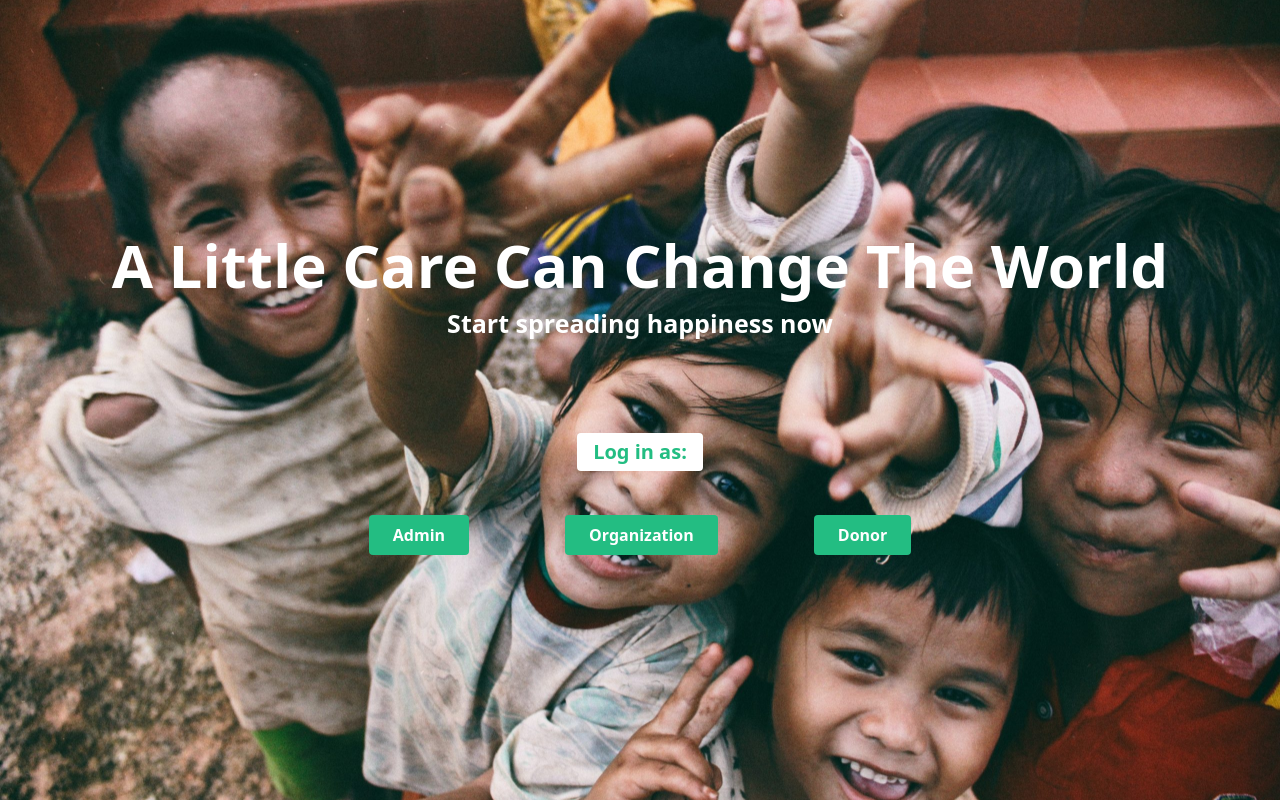
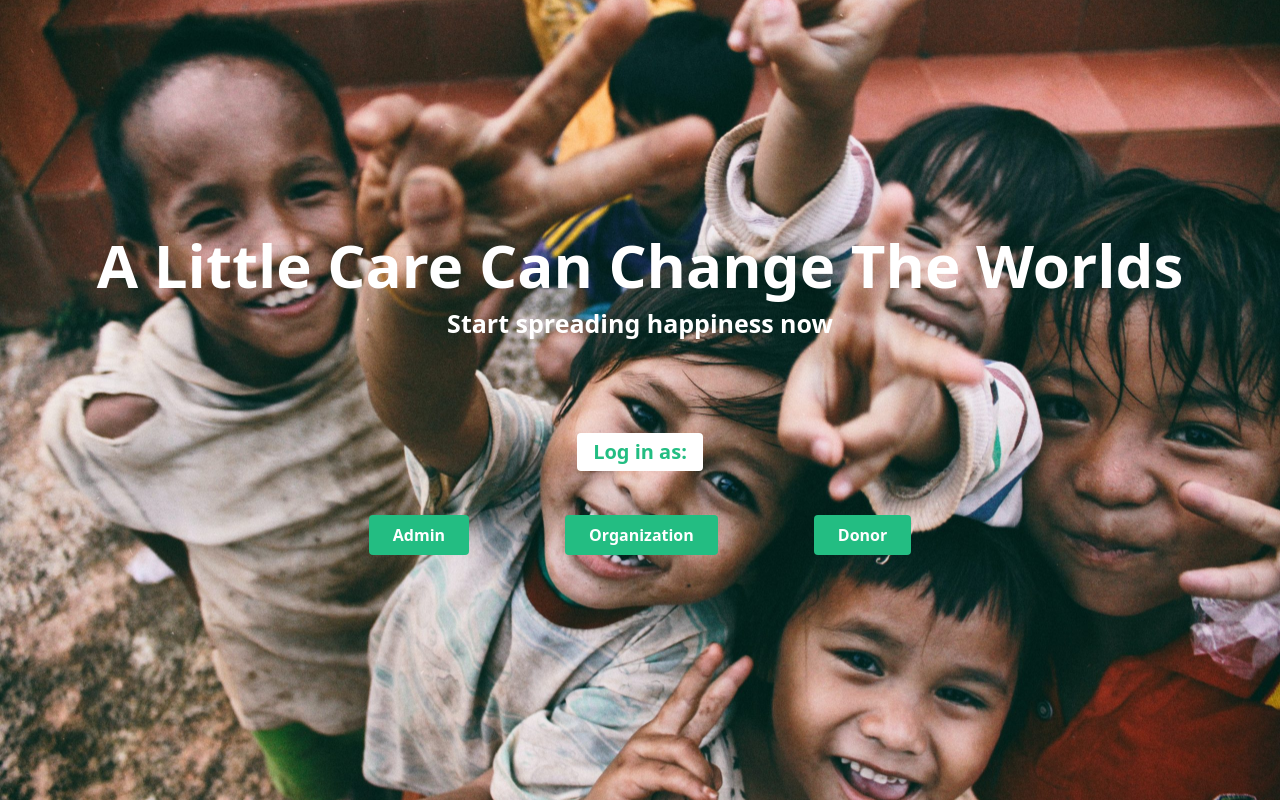
Before and after one commit to ramezhany1919/All-Stars, a website: page Home.html in a window 1280 px wide. Drawn offline with Linux system fonts and the light colour scheme.

Commit message:
Test push git

```diff
--- a/Home.html
+++ b/Home.html
@@ -43,7 +43,7 @@
         class="text-4xl font-extrabold shadow-inner text-white"
         style="font-size: 60px"
       >
-        A Little Care Can Change The World
+        A Little Care Can Change The Worlds
       </h1>
       <p class="mt-6 text-lg font-bold text-white" style="font-size: 25px">
         Start spreading happiness now
```
